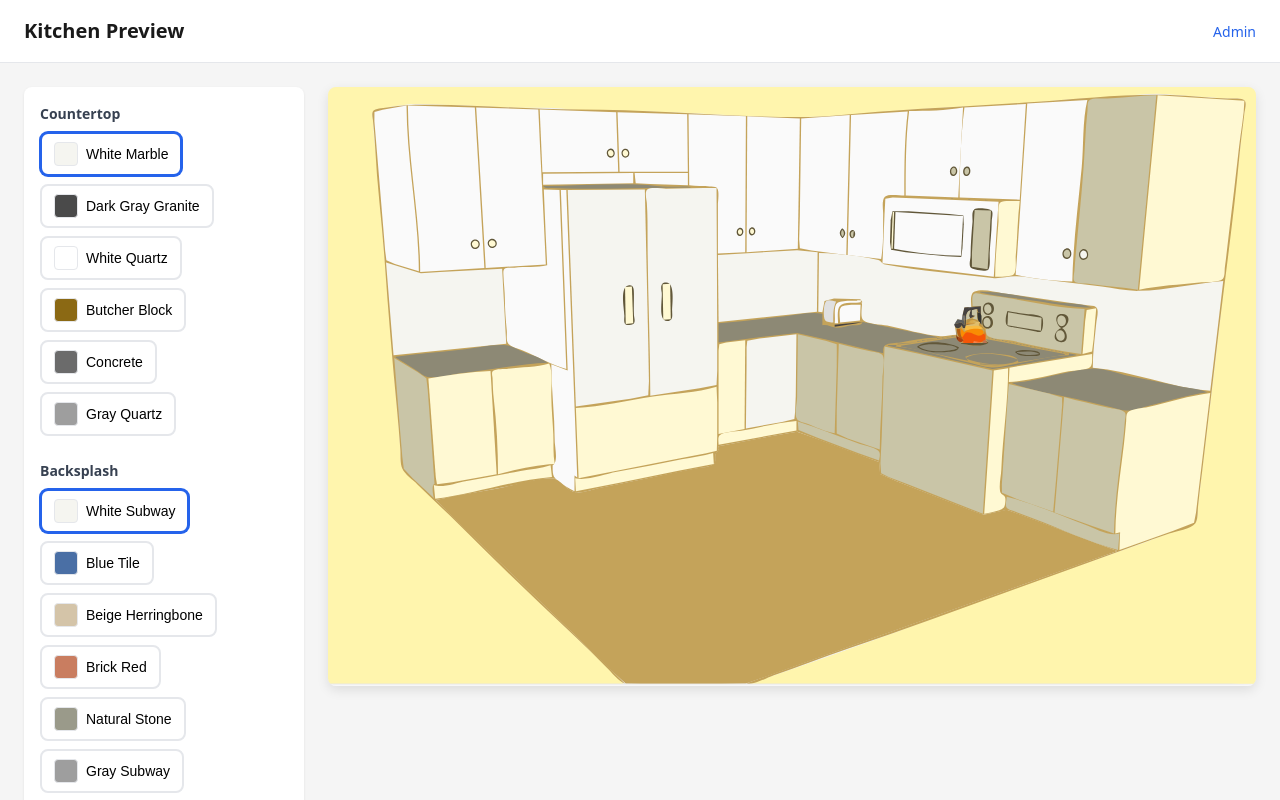
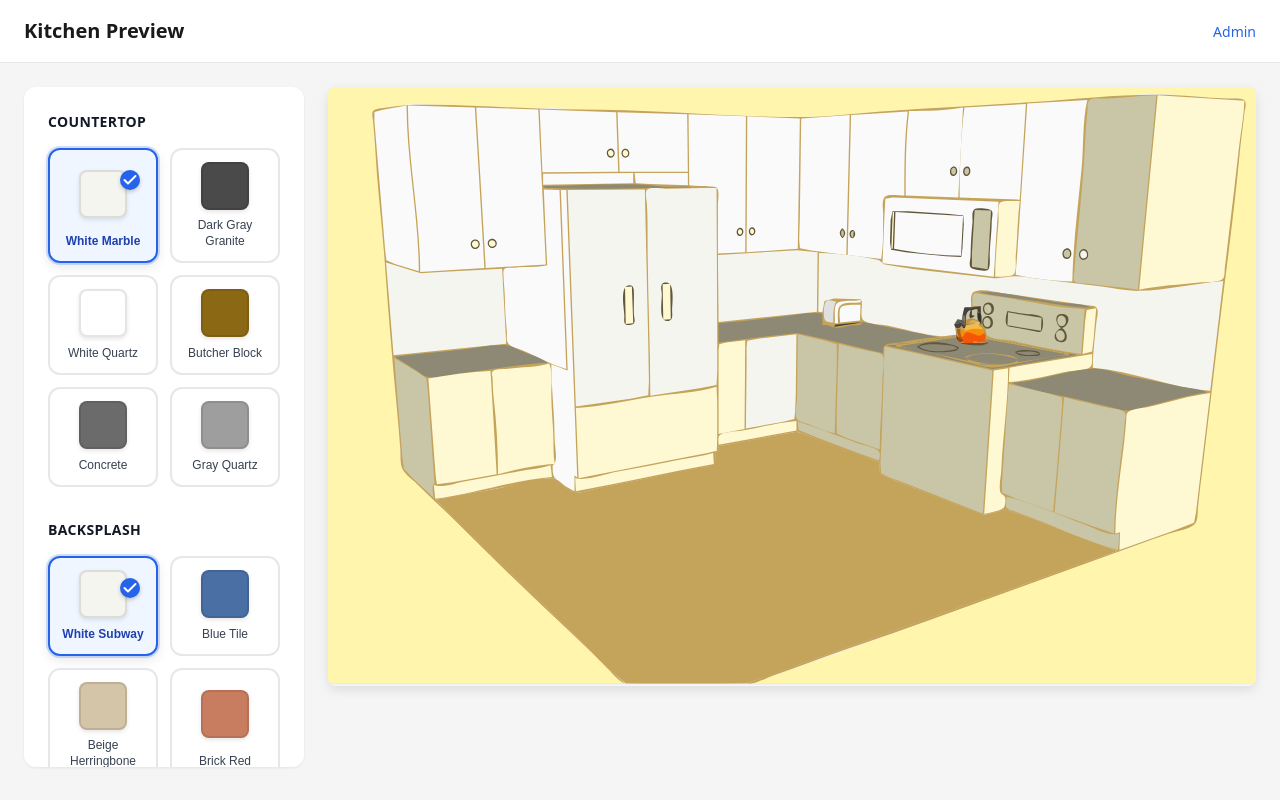
Before and after one commit to kmavillanosa/kitchen-preview, a React (Vite) app: page / in a window 1280 px wide. Shown: the top 800 px of the page. Built offline with nearby package versions, Linux system fonts and the light colour scheme.

Commit message:
initial setup, update layout

```diff
--- a/src/App.css
+++ b/src/App.css
@@ -48,10 +48,32 @@
 
 .app__sidebar {
 	background: #fff;
-	padding: 1rem;
-	border-radius: 8px;
+	padding: 1.5rem;
+	border-radius: 12px;
 	box-shadow: 0 1px 3px rgba(0, 0, 0, 0.08);
 	height: fit-content;
+	max-height: calc(100vh - 120px);
+	overflow-y: auto;
+	position: sticky;
+	top: 1.5rem;
+}
+
+.app__sidebar::-webkit-scrollbar {
+	width: 6px;
+}
+
+.app__sidebar::-webkit-scrollbar-track {
+	background: #f1f5f9;
+	border-radius: 3px;
+}
+
+.app__sidebar::-webkit-scrollbar-thumb {
+	background: #cbd5e1;
+	border-radius: 3px;
+}
+
+.app__sidebar::-webkit-scrollbar-thumb:hover {
+	background: #94a3b8;
 }
 
 .app__preview {
--- a/src/components/texture-selector.css
+++ b/src/components/texture-selector.css
@@ -1,64 +1,105 @@
 .texture-selector {
-	margin-bottom: 1.5rem;
+	margin-bottom: 2rem;
 }
 
 .texture-selector__title {
 	font-size: 0.875rem;
 	font-weight: 600;
-	margin: 0 0 0.5rem;
-	color: #374151;
+	margin: 0 0 1rem;
+	color: #111827;
+	letter-spacing: 0.025em;
+	text-transform: uppercase;
 }
 
-.texture-selector__list {
-	list-style: none;
+.texture-selector__grid {
+	display: grid;
+	grid-template-columns: repeat(auto-fill, minmax(80px, 1fr));
+	gap: 0.75rem;
 	margin: 0;
 	padding: 0;
-	display: flex;
-	flex-wrap: wrap;
-	gap: 0.5rem;
-}
-
-.texture-selector__item {
-	display: block;
 }
 
 .texture-selector__option {
 	display: flex;
+	flex-direction: column;
 	align-items: center;
 	gap: 0.5rem;
-	padding: 0.5rem 0.75rem;
+	padding: 0.75rem 0.5rem;
 	border: 2px solid #e5e7eb;
 	background: #fff;
-	border-radius: 8px;
+	border-radius: 12px;
 	cursor: pointer;
-	font-size: 0.875rem;
-	transition: border-color 0.15s, box-shadow 0.15s;
+	font-size: 0.75rem;
+	transition: all 0.2s cubic-bezier(0.4, 0, 0.2, 1);
+	position: relative;
+	text-align: center;
+	min-height: 100px;
 }
 
 .texture-selector__option:hover {
 	border-color: #9ca3af;
+	transform: translateY(-2px);
+	box-shadow: 0 4px 12px rgba(0, 0, 0, 0.1);
+}
+
+.texture-selector__option:focus {
+	outline: none;
+	border-color: #2563eb;
+	box-shadow: 0 0 0 3px rgba(37, 99, 235, 0.1);
+}
+
+.texture-selector__option:active {
+	transform: translateY(0);
 }
 
 .texture-selector__option--selected {
 	border-color: #2563eb;
-	box-shadow: 0 0 0 1px #2563eb;
+	background: #eff6ff;
+	box-shadow: 0 0 0 2px rgba(37, 99, 235, 0.2), 0 4px 12px rgba(0, 0, 0, 0.1);
+}
+
+.texture-selector__option--selected:hover {
+	border-color: #1d4ed8;
+	background: #dbeafe;
+}
+
+.texture-selector__preview {
+	position: relative;
+	width: 100%;
+	display: flex;
+	align-items: center;
+	justify-content: center;
+	flex: 1;
+	min-height: 48px;
 }
 
 .texture-selector__swatch {
-	width: 24px;
-	height: 24px;
-	border-radius: 4px;
-	border: 1px solid #e5e7eb;
+	width: 48px;
+	height: 48px;
+	border-radius: 8px;
+	border: 2px solid rgba(0, 0, 0, 0.1);
 	flex-shrink: 0;
+	box-shadow: 0 2px 4px rgba(0, 0, 0, 0.1);
+	transition: transform 0.2s;
+}
+
+.texture-selector__option:hover .texture-selector__swatch {
+	transform: scale(1.05);
 }
 
 .texture-selector__thumb {
-	width: 32px;
-	height: 24px;
+	width: 100%;
+	height: 48px;
 	object-fit: cover;
-	border-radius: 4px;
+	border-radius: 8px;
 	flex-shrink: 0;
-	border: 1px solid #e5e7eb;
+	border: 2px solid rgba(0, 0, 0, 0.1);
+	box-shadow: 0 2px 4px rgba(0, 0, 0, 0.1);
+	transition: transform 0.2s;
+}
+
+.texture-selector__option:hover .texture-selector__thumb {
+	transform: scale(1.05);
 }
 
 .texture-selector__thumb--loading,
@@ -67,12 +108,74 @@
 	align-items: center;
 	justify-content: center;
 	background: #f9fafb;
+	width: 100%;
+	height: 48px;
+	border-radius: 8px;
 }
 
 .texture-selector__thumb--placeholder {
 	background: #f3f4f6;
+	border: 2px dashed #d1d5db;
+}
+
+.texture-selector__checkmark {
+	position: absolute;
+	top: 0.5rem;
+	right: 0.5rem;
+	width: 20px;
+	height: 20px;
+	background: #2563eb;
+	color: #fff;
+	border-radius: 50%;
+	display: flex;
+	align-items: center;
+	justify-content: center;
+	box-shadow: 0 2px 4px rgba(0, 0, 0, 0.2);
+	animation: checkmark-appear 0.2s cubic-bezier(0.4, 0, 0.2, 1);
+}
+
+@keyframes checkmark-appear {
+	from {
+		opacity: 0;
+		transform: scale(0);
+	}
+	to {
+		opacity: 1;
+		transform: scale(1);
+	}
 }
 
 .texture-selector__label {
-	white-space: nowrap;
+	font-weight: 500;
+	color: #374151;
+	line-height: 1.3;
+	word-break: break-word;
+	hyphens: auto;
 }
+
+.texture-selector__option--selected .texture-selector__label {
+	color: #1e40af;
+	font-weight: 600;
+}
+
+@media (max-width: 768px) {
+	.texture-selector__grid {
+		grid-template-columns: repeat(auto-fill, minmax(70px, 1fr));
+		gap: 0.5rem;
+	}
+
+	.texture-selector__option {
+		padding: 0.5rem 0.375rem;
+		min-height: 90px;
+	}
+
+	.texture-selector__swatch,
+	.texture-selector__thumb {
+		width: 40px;
+		height: 40px;
+	}
+
+	.texture-selector__label {
+		font-size: 0.6875rem;
+	}
+}
--- a/src/components/texture-selector.tsx
+++ b/src/components/texture-selector.tsx
@@ -1,4 +1,4 @@
-import { useState } from 'react'
+import { useState, KeyboardEvent } from 'react'
 import type { TextureOption } from '../types'
 import { getAssetUrl } from '../lib/content'
 import './texture-selector.css'
@@ -16,21 +16,32 @@ export function TextureSelector({
 	selectedId,
 	onSelect,
 }: TextureSelectorProps) {
+	const handleKeyDown = (e: KeyboardEvent<HTMLButtonElement>, id: string) => {
+		if (e.key === 'Enter' || e.key === ' ') {
+			e.preventDefault()
+			onSelect(id)
+		}
+	}
+
 	return (
 		<div className="texture-selector">
 			<h3 className="texture-selector__title">{title}</h3>
-			<ul className="texture-selector__list" role="listbox" aria-label={title}>
+			<div className="texture-selector__grid" role="listbox" aria-label={title}>
 				{options.map((opt) => {
 					const isSelected = opt.id === selectedId
 					return (
-						<li key={opt.id} className="texture-selector__item">
 						<button
+							key={opt.id}
 							type="button"
 							role="option"
 							aria-selected={isSelected}
+							aria-label={`Select ${opt.label}`}
 							className={`texture-selector__option ${isSelected ? 'texture-selector__option--selected' : ''}`}
 							onClick={() => onSelect(opt.id)}
+							onKeyDown={(e) => handleKeyDown(e, opt.id)}
+							title={opt.label}
 						>
+							<div className="texture-selector__preview">
 								{opt.type === 'color' ? (
 									<span
 										className="texture-selector__swatch"
@@ -40,12 +51,25 @@ export function TextureSelector({
 								) : (
 									<TextureImage src={getAssetUrl(opt.value)} alt={opt.label} />
 								)}
+								{isSelected && (
+									<span className="texture-selector__checkmark" aria-hidden>
+										<svg width="16" height="16" viewBox="0 0 16 16" fill="none" xmlns="http://www.w3.org/2000/svg">
+											<path
+												d="M13.5 4L6 11.5L2.5 8"
+												stroke="currentColor"
+												strokeWidth="2"
+												strokeLinecap="round"
+												strokeLinejoin="round"
+											/>
+										</svg>
+									</span>
+								)}
+							</div>
 							<span className="texture-selector__label">{opt.label}</span>
 						</button>
-						</li>
 					)
 				})}
-			</ul>
+			</div>
 		</div>
 	)
 }
```
Lines whose indentation alone changed are shown as unchanged.
